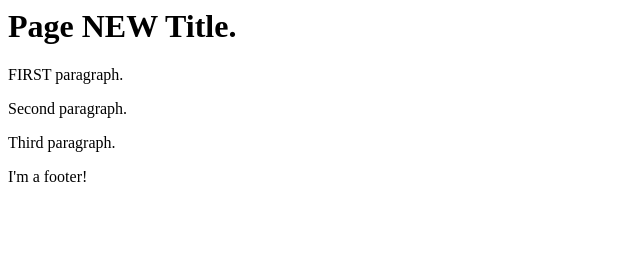
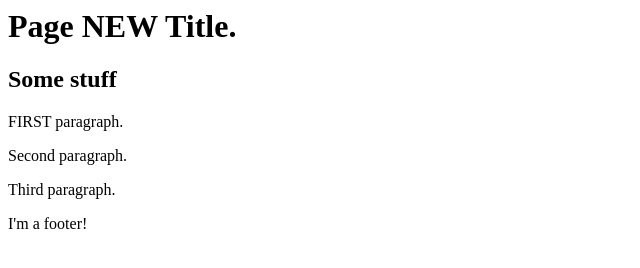
Before and after one commit to joelworsham/wordcamp_a2, a plain HTML site: page index.html in a window 1280 px wide. Shown: the whole page, without its empty margins (0-640 px from the left). Drawn offline with Linux system fonts and the light colour scheme.

Commit message:
Made a change

```diff
--- a/index.html
+++ b/index.html
@@ -1,6 +1,8 @@
 <header id="page-header">
     <h1>Page NEW Title.</h1>
 </header>
+
+<h2>Some stuff</h2>
 
 <section id="page-content">
     <p>
```
